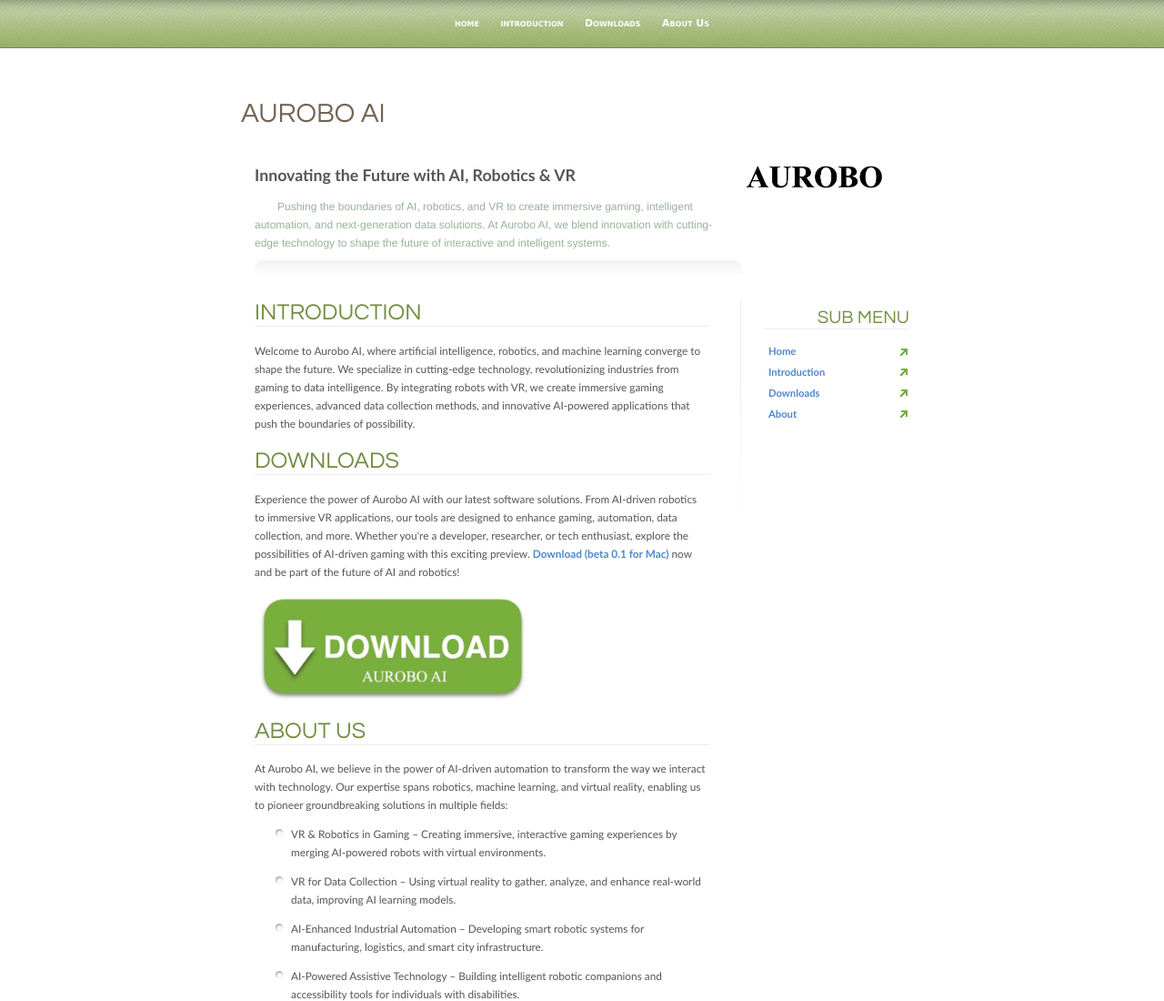
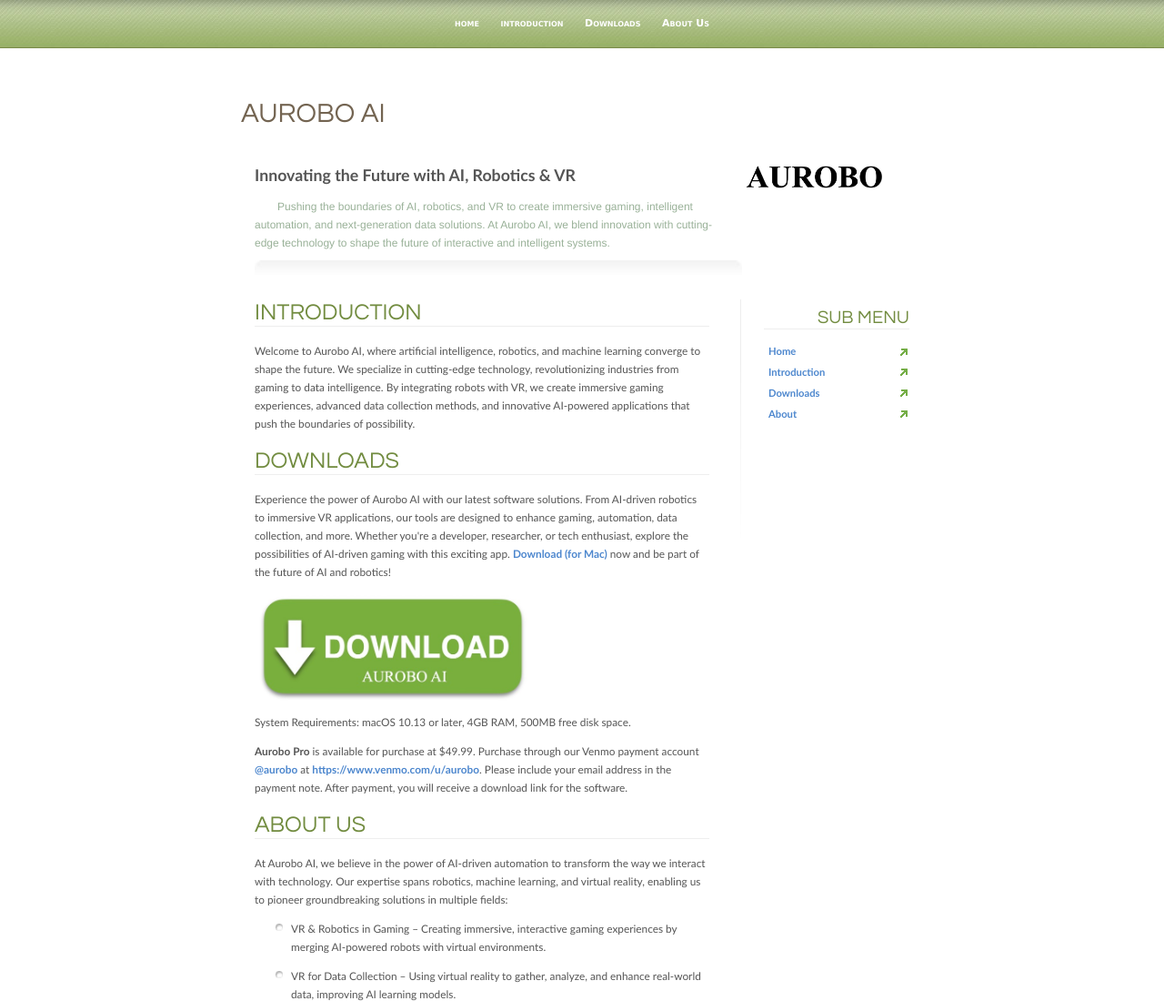
Before and after one commit to aurobo-ai/aurobo-ai.github.io, a plain HTML site: page index.html in a window 1280 px wide. Shown: the top 1100 px of the page at 91% size. Drawn offline with Linux system fonts and the light colour scheme.

Commit message:
Update index.html

```diff
--- a/index.html
+++ b/index.html
@@ -33,11 +33,14 @@
                     <h1><a name="intro" id="intro"></a>Introduction</h1>
                     <p>Welcome to Aurobo AI, where artificial intelligence, robotics, and machine learning converge to shape the future. We specialize in cutting-edge technology, revolutionizing industries from gaming to data intelligence. By integrating robots with VR, we create immersive gaming experiences, advanced data collection methods, and innovative AI-powered applications that push the boundaries of possibility.</p>
                     <h1><a name="css" id="css"></a>Downloads</h1>
-                    <p>Experience the power of Aurobo AI with our latest software solutions. From AI-driven robotics to immersive VR applications, our tools are designed to enhance gaming, automation, data collection, and more. Whether you&apos;re a developer, researcher, or tech enthusiast, explore the possibilities of AI-driven gaming with this exciting preview. <a href="https://github.com/aurobo-ai/aurobo-ai.github.io/raw/refs/heads/main/Aurobo.dmg">Download (beta 0.1 for Mac)</a> now and be part of the future of AI and robotics!&nbsp; &nbsp; &nbsp; &nbsp;&nbsp;</p>
+                    <p>Experience the power of Aurobo AI with our latest software solutions. From AI-driven robotics to immersive VR applications, our tools are designed to enhance gaming, automation, data collection, and more. Whether you&apos;re a developer, researcher, or tech enthusiast, explore the possibilities of AI-driven gaming with this exciting app. <a href="https://github.com/aurobo-ai/aurobo-ai.github.io/raw/refs/heads/main/Aurobo.dmg">Download (for Mac)</a> now and be part of the future of AI and robotics!&nbsp; &nbsp; &nbsp; &nbsp;&nbsp;</p>
                     <!-- link image to download link -->
                     <a href="https://github.com/aurobo-ai/aurobo-ai.github.io/raw/refs/heads/main/Aurobo.dmg" target="_blank">
                         <img src="images/download.jpeg" width="300" alt="Download Aurobo AI"/>
                     </a>
+                    <p>System Requirements: macOS 10.13 or later, 4GB RAM, 500MB free disk space.</p>
+                    <p><strong>Aurobo Pro</strong> is available for purchase at $49.99. Purchase through our Venmo payment account <a href="https://www.venmo.com/u/aurobo">@aurobo</a> at <a href="https://www.venmo.com/u/aurobo">https://www.venmo.com/u/aurobo</a>. Please include your email address in the payment note. After payment, you will receive a download link for the software.</p>
+
                     <h1><a name="about" id="about"></a>About US</h1>
                     <p>At Aurobo AI, we believe in the power of AI-driven automation to transform the way we interact with technology. Our expertise spans robotics, machine learning, and virtual reality, enabling us to pioneer groundbreaking solutions in multiple fields:</p>
                     <ul>
```
